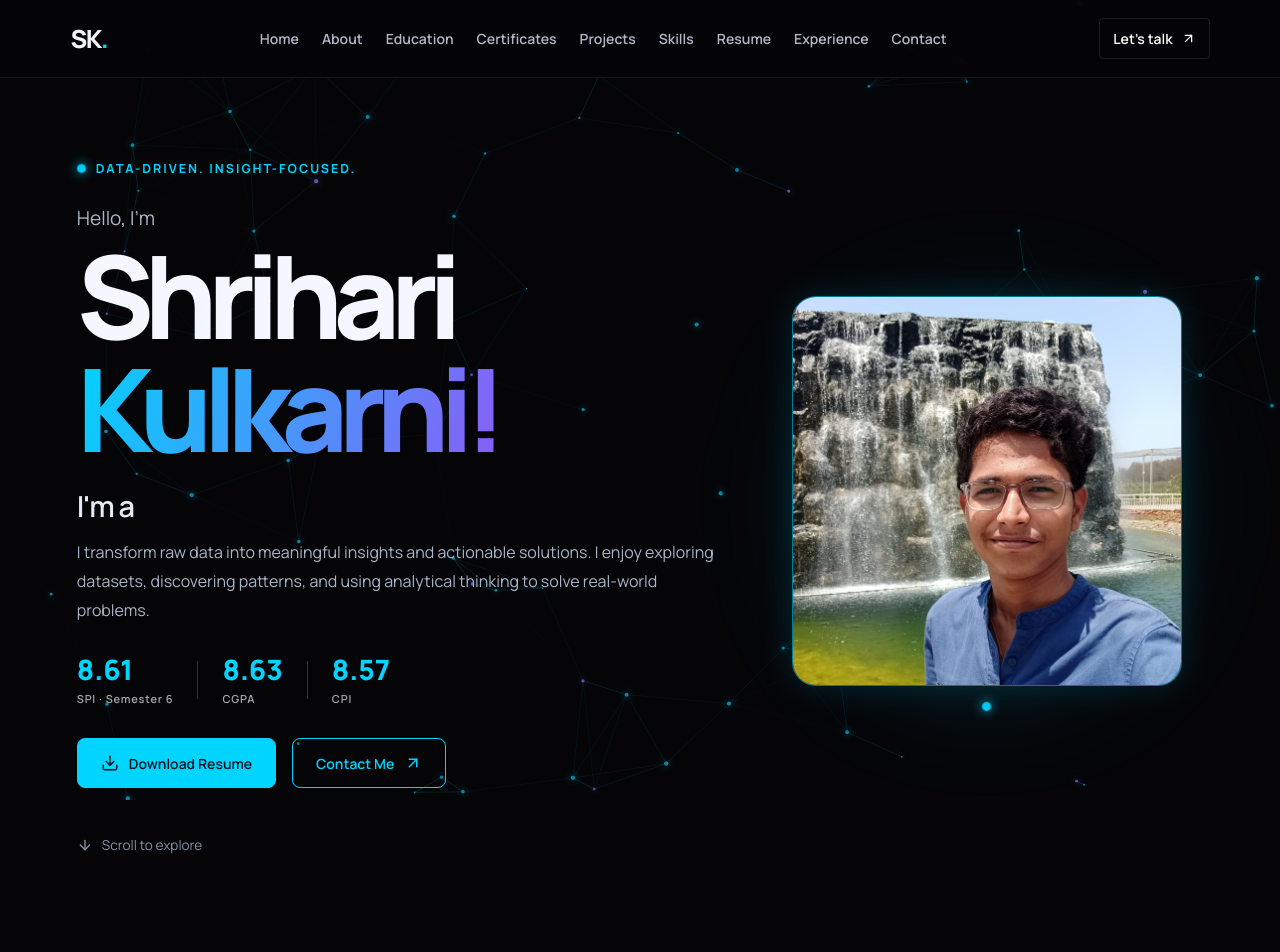
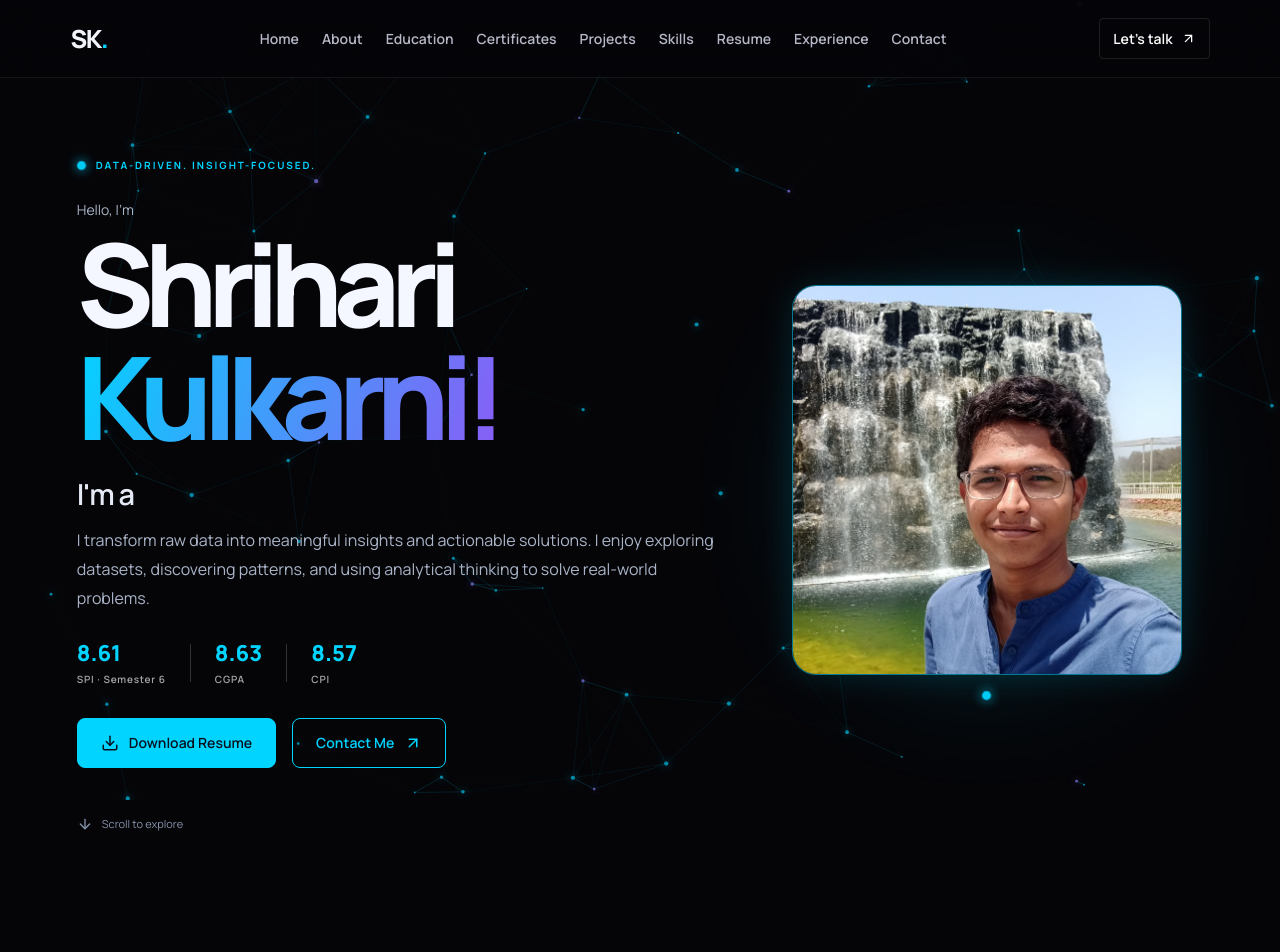
Before and after one commit to Shrihari-Kulkarni04/Shrihari-Portfolio, a React (Vite) app: page / in a window 1280 px wide. Shown: the top 952 px of the page. Built offline with nearby package versions, Linux system fonts and the light colour scheme.

Commit message:
Align hero typography with about section

```diff
--- a/src/styles.css
+++ b/src/styles.css
@@ -3168,3 +3168,45 @@ main,
     --font-button: 14px;
   }
 }
+/* ===== HERO TYPOGRAPHY — ALIGNED WITH ABOUT ===== */
+
+.hero-eyebrow {
+  font-size: 10px;
+  letter-spacing: 2px;
+}
+
+.hero-greeting {
+  font-size: 14px;
+}
+
+.hero-name {
+  font-size: clamp(36px, 5vw, 62px);
+  line-height: 1.12;
+  letter-spacing: -2.5px;
+}
+
+.hero-role {
+  font-size: clamp(18px, 2.2vw, 22px);
+  line-height: 1.4;
+}
+
+.hero-description {
+  font-size: 14px;
+  line-height: 1.9;
+}
+
+.hero-stat strong {
+  font-size: 22px;
+}
+
+.hero-stat span {
+  font-size: 10px;
+}
+
+.hero-button {
+  font-size: 12px;
+}
+
+.hero-scroll {
+  font-size: 11px;
+}
```
